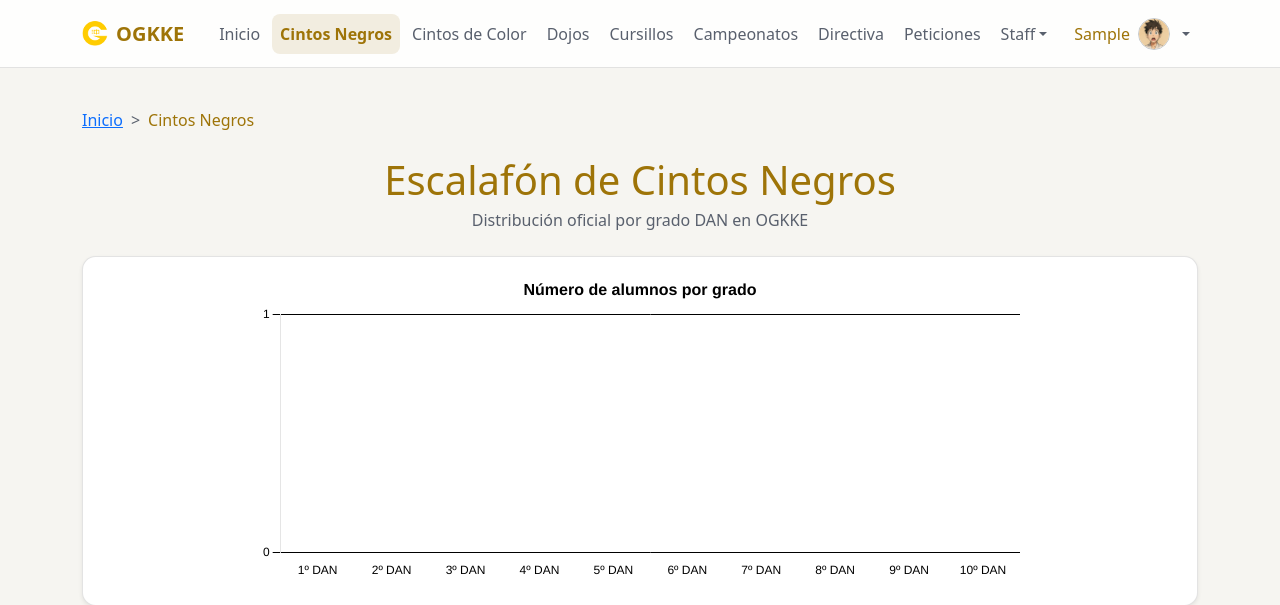
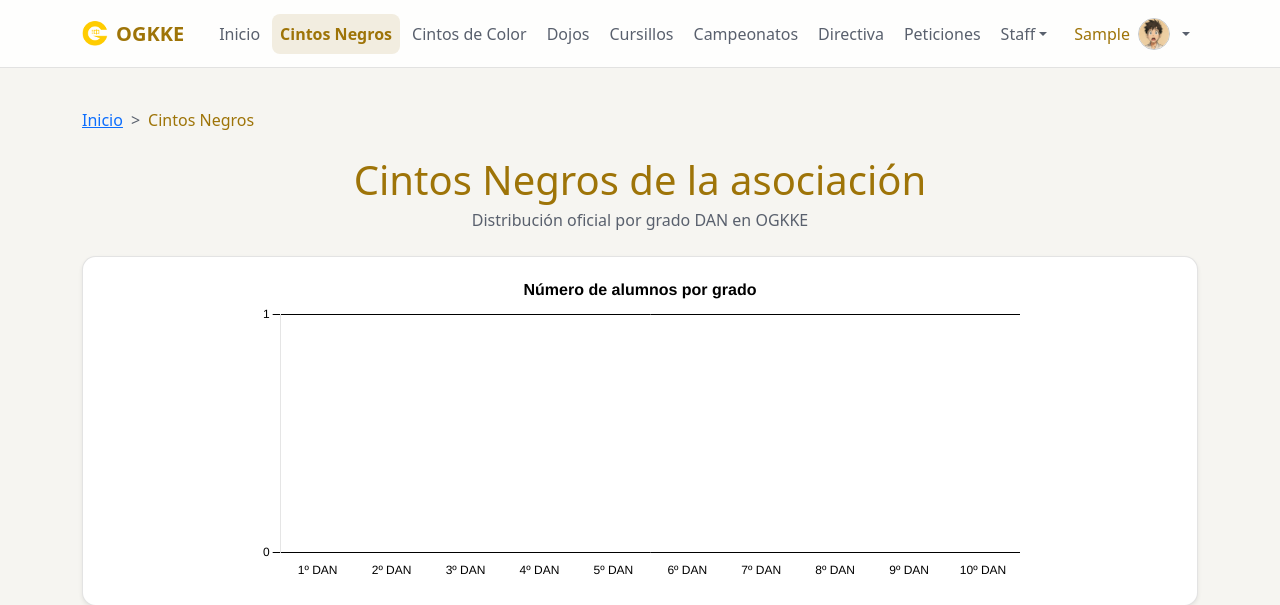
Before and after one commit to kikega/newogkke, a Django app: page /administracion/alumnos/ in a window 1280 px wide. Shown: the top 605 px of the page. Run offline with Django 5.2, Linux system fonts and the light colour scheme; the visitor is signed in with stand-in values (Sample User, id 1); data that the repository does not hold is empty.

Commit message:
Cambio título pagina de cintos negros

```diff
--- a/templates/administracion/alumnos.html
+++ b/templates/administracion/alumnos.html
@@ -17,7 +17,7 @@
 </nav>
 
 <header class="text-center my-4">
-        <h1 class="color-texto mb-1">Escalafón de Cintos Negros</h1>
+    <h1 class="color-texto mb-1">Cintos Negros de la asociación</h1>
     <p class="text-body-secondary mb-0">Distribución oficial por grado DAN en OGKKE</p>
 </header>
 
```
Lines whose indentation alone changed are shown as unchanged.
